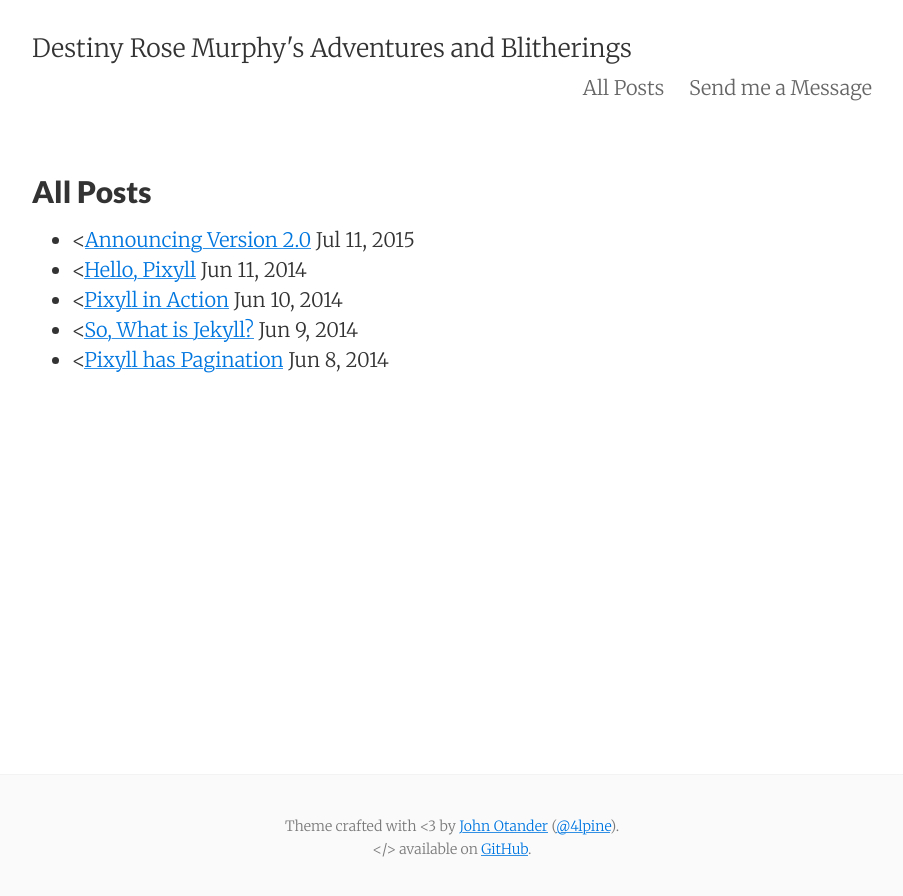
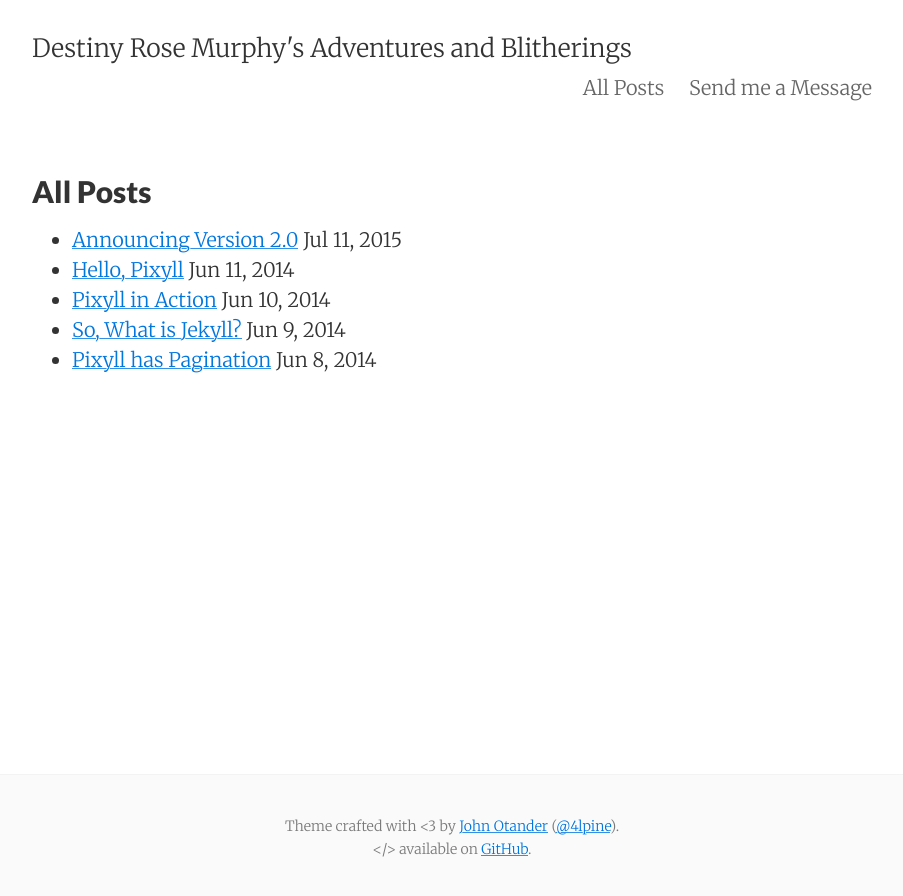
Before and after one commit to DestinyRoseMurphy/DestinyRoseMurphy.github.io, a Jekyll site: the page built from posts.html, in a window 1280 px wide. Shown: the top 896 px of the page, without its empty margins (188-1091 px from the left). Built offline with Jekyll 4.4.1, drawn with Linux system fonts in a browser that asks for light colours.

Commit message:
fix typo

```diff
--- a/posts.html
+++ b/posts.html
@@ -7,6 +7,6 @@ tags: posts
 
 <ul>
 {% for post in site.posts %}
-	<li><<a href="{{ post.url | prepend: site.baseurl }}">{{ post.title }}</a> {{ post.date | date: site.date_format }} </li>
+	<li><a href="{{ post.url | prepend: site.baseurl }}">{{ post.title }}</a> {{ post.date | date: site.date_format }} </li>
 {% endfor %}
 </ul>
```
